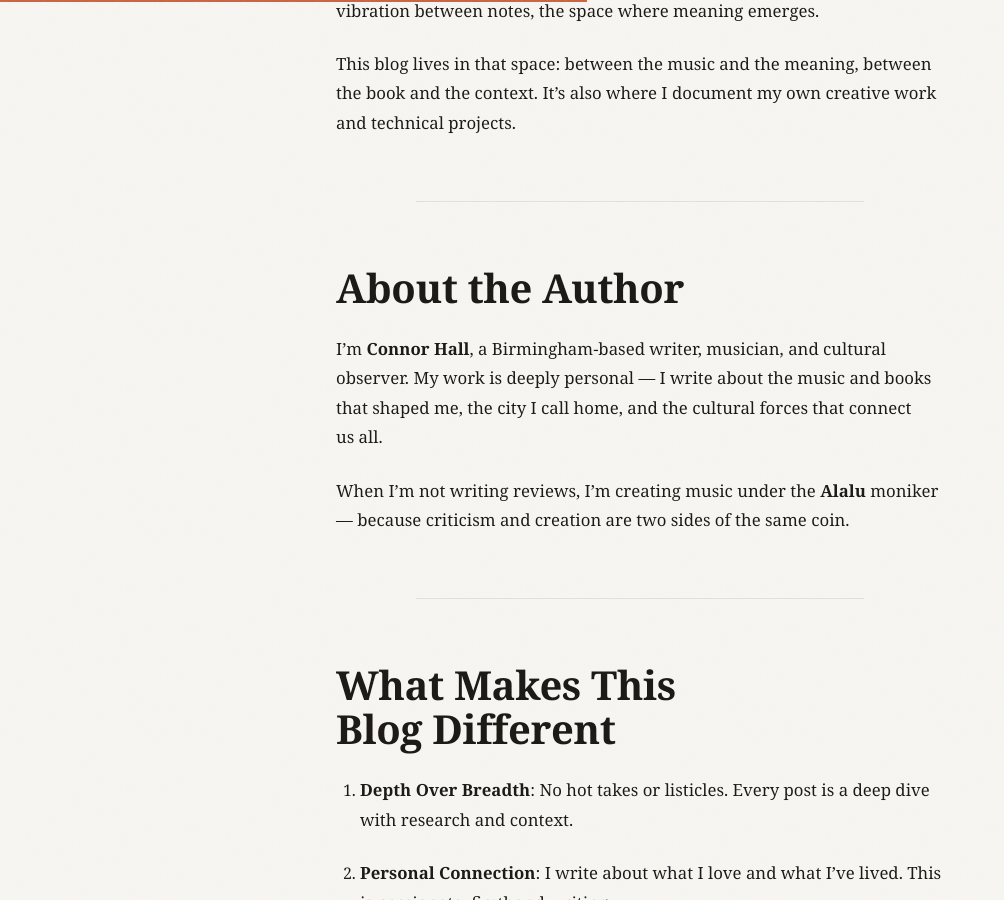
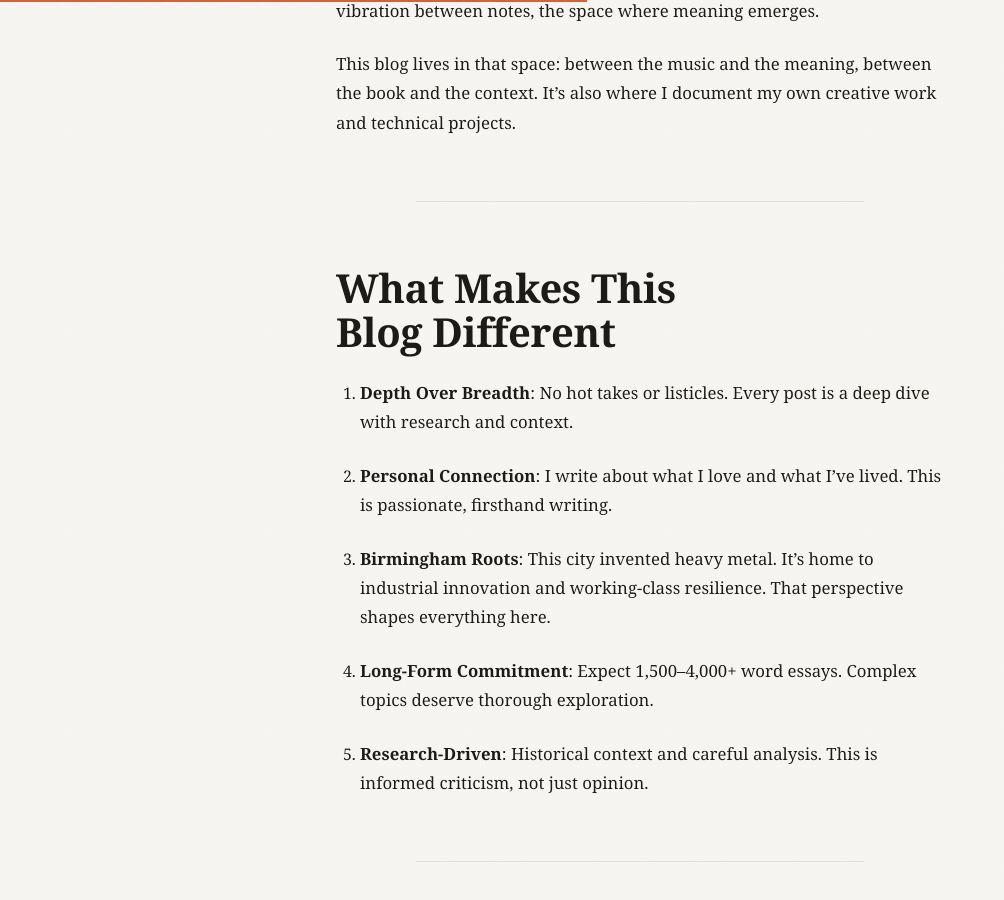
Before and after one commit to alalunw/alalunw.github.io, a Jekyll site: the page built from _posts/2026-04-30-welcome-to-thoughts-in-tremolo.markdown, in a window 1280 px wide and 900 px high, scrolled down 2413 px. Shown: the whole window, without its empty margins (0-1004 px from the left). Built offline with Jekyll 4.4.1, drawn with Linux system fonts in a browser that asks for light colours.

Commit message:
docs: remove About the Author section from welcome post

```diff
--- a/_posts/2026-04-30-welcome-to-thoughts-in-tremolo.markdown
+++ b/_posts/2026-04-30-welcome-to-thoughts-in-tremolo.markdown
@@ -44,14 +44,6 @@ Non-fiction deep dives with historical rigor and critical analysis:
 *Tremolo* — a musical term describing rapid repetition or oscillation. It's the vibration between notes, the space where meaning emerges.
 
 This blog lives in that space: between the music and the meaning, between the book and the context. It's also where I document my own creative work and technical projects.
-
----
-
-## About the Author
-
-I'm **Connor Hall**, a Birmingham-based writer, musician, and cultural observer. My work is deeply personal — I write about the music and books that shaped me, the city I call home, and the cultural forces that connect us all.
-
-When I'm not writing reviews, I'm creating music under the **Alalu** moniker — because criticism and creation are two sides of the same coin.
 
 ---
 
```
Also changed, not shown: 3 other files.
